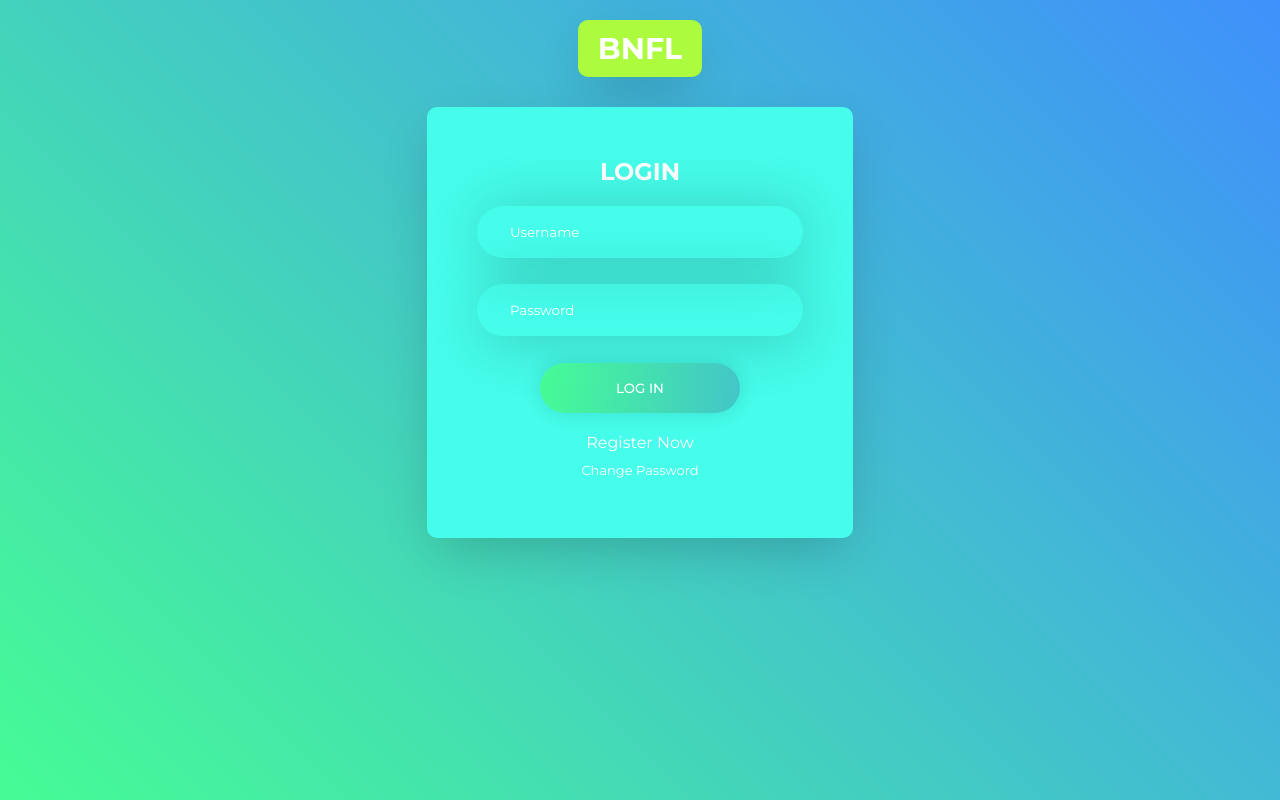
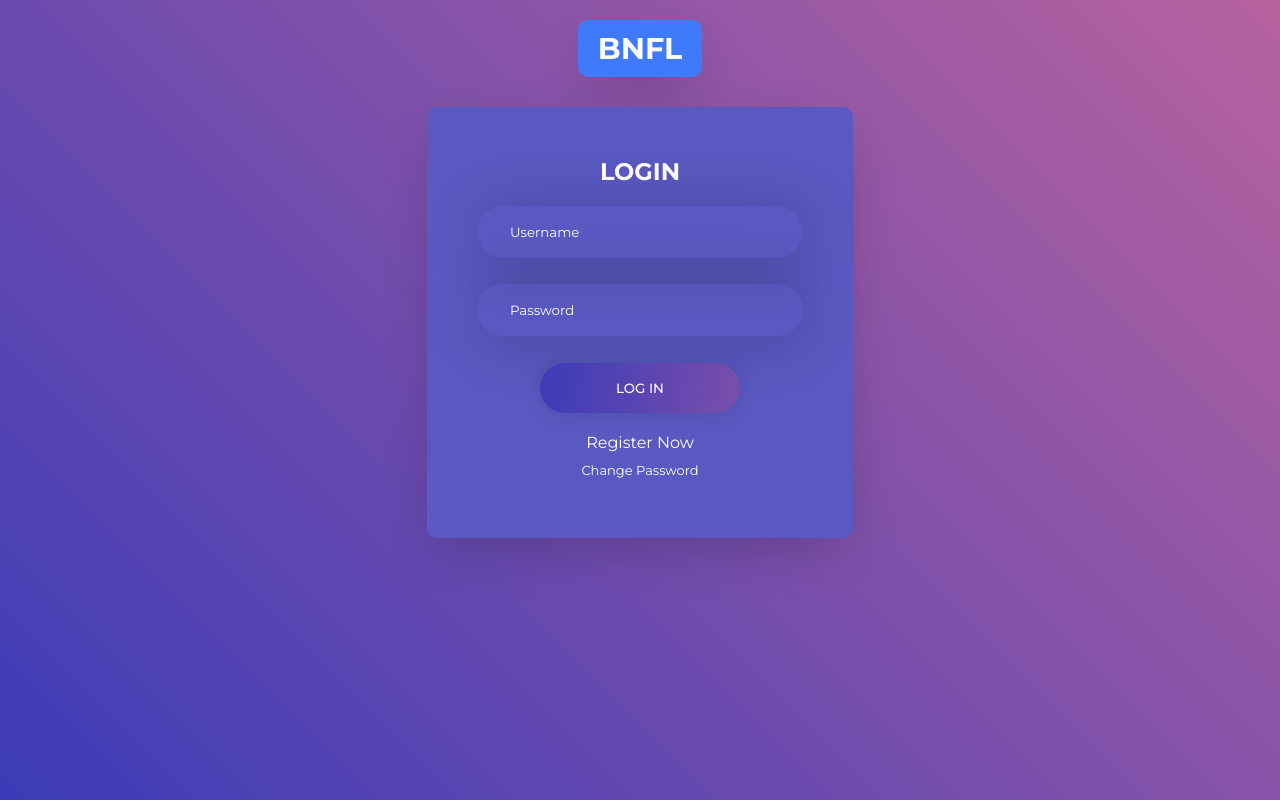
Before and after one commit to IBM-EPBL/IBM-Project-37270-1660302929, a Flask app: page /login in a window 1280 px wide. Run offline with Flask 2, Linux system fonts and the light colour scheme.

Commit message:
Update stylesheet.css

```diff
--- a/Project Development/Sprint 2/static/stylesheet.css
+++ b/Project Development/Sprint 2/static/stylesheet.css
@@ -5,7 +5,7 @@ body{
 
 .main {
     height: 100vh;
-    background: linear-gradient(45deg, #46fc95, #3f90fb);
+    background: linear-gradient(45deg, #3c3cb8, #b6609dfb);
 
 }
 
@@ -16,7 +16,7 @@ body{
 }
 
 #logo-i{
-    background-color: #adfb3f;
+    background-color: #3f7afb;
     backdrop-filter: blur(20px);
     color: #ffffff;
     font-weight: 700;
@@ -29,7 +29,7 @@ body{
 }
 
 #form{
-    background-color:  #46fcea ;
+    background-color: #5959c1 ;
     backdrop-filter: blur(20px);
     padding: 50px;
     margin-top: 30px;
@@ -38,7 +38,7 @@ body{
 }
 
 #form-search{
-    background-color: #46fcea ;
+    background-color: #5959c1 ;
     backdrop-filter: blur(20px);
     padding: 30px 50px 15px 50px;
     margin-top: 30px;
@@ -80,7 +80,7 @@ input {
 
     margin: auto;
 
-    background: linear-gradient(95deg, #46fc95, #3f90fb);
+    background: linear-gradient(95deg, #3c3cb8, #b6609dfb);
         text-align: center;
         text-transform: uppercase;
         transition: 0.5s;
@@ -136,7 +136,7 @@ a{
 }
 
 #continer-img{
-    background:linear-gradient(90deg, #46fc95, #3f90fb), url(food.jpg);
+    background:linear-gradient(90deg,#3c3cb8, #b6609dfb), url(food.jpg);
       background-size:cover;
     margin: auto;
     text-align: center;
@@ -194,7 +194,7 @@ td{
   .button{
     margin: auto;
 
-    background: linear-gradient(95deg, #46fc95, #3f90fb);
+    background: linear-gradient(95deg, #3c3cb8, #b6609dfb);
         text-align: center;
         text-transform: uppercase;
         transition: 0.5s;
```
